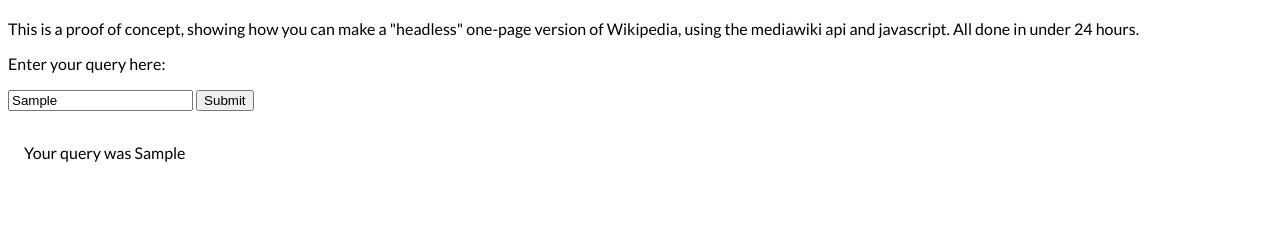
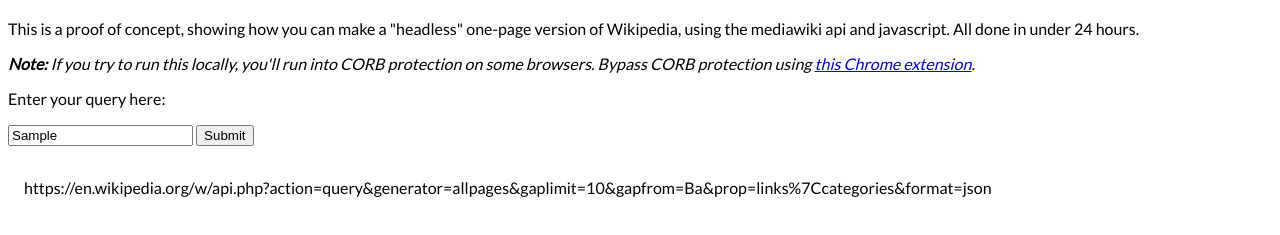
Before and after one commit to koppieesq/headless-wp, a plain HTML site: page index.html in a window 1280 px wide. Both pictures are taken after typing "Sample" into the empty fields and a click on the button "Submit". Shown: the part 63-298 px from the top of the page. Drawn offline with Linux system fonts and the light colour scheme; no server answers.

Commit message:
Added CORB warning.

```diff
--- a/index.html
+++ b/index.html
@@ -15,6 +15,7 @@
 <h1>Headless Wikipedia</h1>
 <div id="intro">
     <p>This is a proof of concept, showing how you can make a "headless" one-page version of Wikipedia, using the mediawiki api and javascript.  All done in under 24 hours.</p>
+    <p><em><strong>Note: </strong>If you try to run this locally, you'll run into CORB protection on some browsers.  Bypass CORB protection using <a href="https://chrome.google.com/webstore/detail/moesif-orign-cors-changer/digfbfaphojjndkpccljibejjbppifbc/related?hl=en-US">this Chrome extension</a>. </em></p>
     <p>Enter your query here:</p>
 </div>
 <div id="query-box">
--- a/scripts.js
+++ b/scripts.js
@@ -1,5 +1,19 @@
 document.getElementById("submitButton").onclick = function(){
+    // Get query.
     let query = document.getElementById("query").value;
-    let result = 'Your query was ' + query;
-    document.getElementById("result").innerHTML = result;
+
+    // Set up query to Wikipedia api.
+    let url = "https://en.wikipedia.org/w/api.php?action=query&generator=allpages&gaplimit=10&gapfrom=Ba&prop=links%7Ccategories&format=json";
+
+    fetch(url)
+        .then(res => res.json())
+        .then((out) => {
+            console.log('Checkout this JSON! ', out);
+        })
+        .catch(err => { throw err });
+
+    // Calculate the results.
+
+    // Paste results onto the page.
+    document.getElementById("result").innerHTML = url;
 };
```
